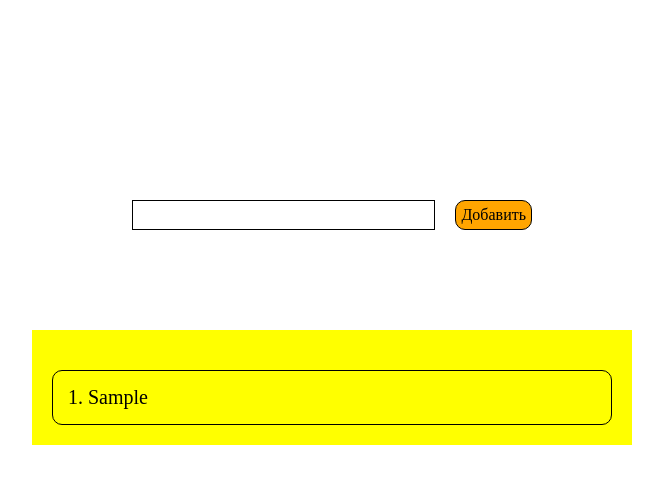
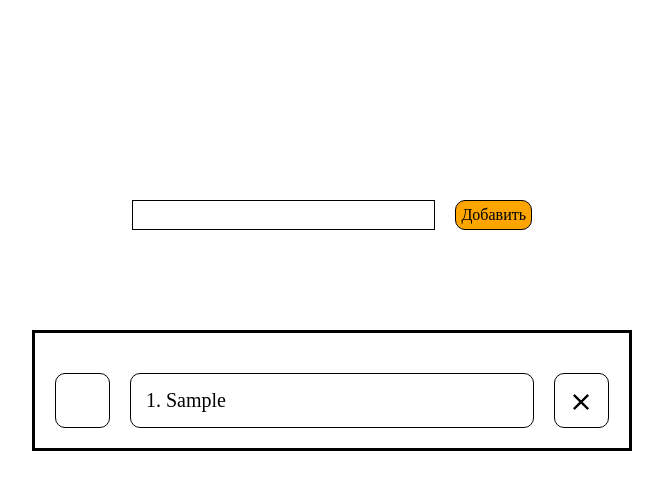
Before and after one commit to nemeskalito/todoList, a Next.js app: page / in a window 1280 px wide. Both pictures are taken after typing "Sample" into the empty fields and a click on the button "Добавить". Shown: the top 490 px of the page, without its empty margins (308-971 px from the left). Built offline with nearby package versions, Linux system fonts and the light colour scheme.

Commit message:
feat: added button

```diff
--- a/app/components/Main/Main.css
+++ b/app/components/Main/Main.css
@@ -27,18 +27,51 @@
 }
 
 .taskList {
-  background-color: yellow;
   height: 100%;
   width: 600px;
   margin: 0 auto;
   margin-top: 100px;
   padding: 20px;
+  border: 3px solid black;
 }
 
 .taskList__item {
+  margin-top: 20px;
+  font-size: 20px;
+  display: flex;
+  justify-content: space-between;
+  align-items: center;
+  gap: 20px;
+}
+
+.taskList__task {
+  padding: 15px;
+  width: 100%;
   border: 1px solid black;
   border-radius: 10px;
-  padding: 15px;
-  margin-top: 20px;
-  font-size: 20px;
 }
+
+.taskList__delete, .taskList__accept {
+  min-width: 55px;
+  min-height: 55px;
+  border: 1px solid black;
+  border-radius: 10px;
+  position: relative;
+}
+
+.taskList__delete::after,
+.taskList__delete::before {
+  content: "";
+  position: absolute;
+  border: 1px solid black;
+  background-color: black;
+  left: 30%;
+  min-width: 20px;
+  min-height: 2px;
+  display: inline-block;
+  transform: rotate(45deg);
+}
+
+.taskList__delete::before {
+  transform: rotate(-45deg);
+}
--- a/app/components/Main/Main.jsx
+++ b/app/components/Main/Main.jsx
@@ -13,6 +13,18 @@ const Main = () => {
     }
   };
 
+  const addTask = (e) => {
+    if (e.key === "Enter" && inputValue.trim() !== "") {
+      setTasks([...tasks, inputValue]);
+      setInputValue("");
+    }
+  };
+
+  const deleteTask = (id) => {
+    const updateItems = tasks.filter((task, index) => index !== id);
+    setTasks(updateItems);
+  };
+
   return (
     <div className="main">
       <div className="container">
@@ -20,6 +32,7 @@ const Main = () => {
           <input
             value={inputValue}
             onChange={(e) => setInputValue(e.target.value)}
+            onKeyDown={(e) => addTask(e)}
             className="addTask__input"
             type="text"
           />
@@ -30,7 +43,15 @@ const Main = () => {
         <div className="taskList">
           {tasks.map((task, index) => (
             <div key={task} className="taskList__item">
-              {index + 1}. {task}
+              <button className="taskList__accept"></button>
+              <div className="taskList__task">
+                {index + 1}. {task}
+              </div>
+              <button
+                key={task}
+                onClick={() => deleteTask(index)}
+                className="taskList__delete"
+              ></button>
             </div>
           ))}
         </div>
```
